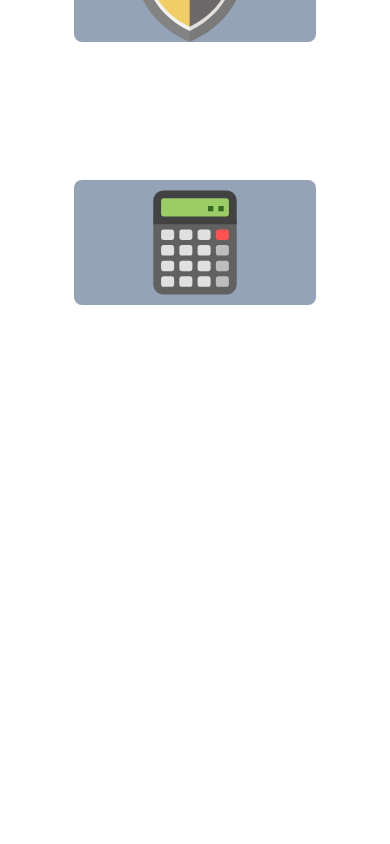
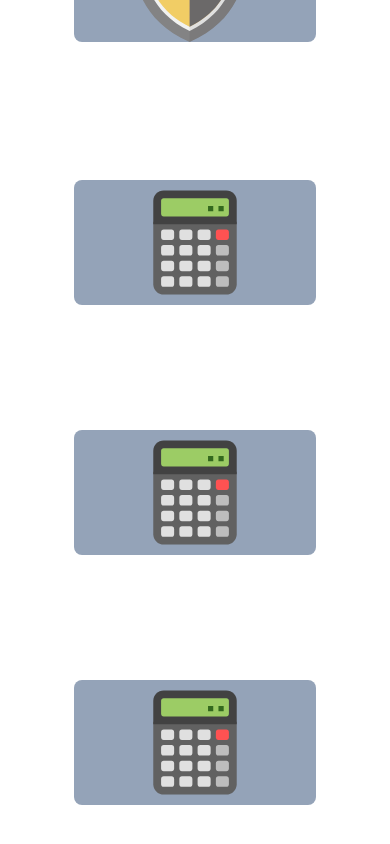
Before and after one commit to Schocs/portfolio, a React (Vite) app: page / in a window 390 px wide. Shown: the part 3343-4187 px from the top of the page. Before the commit the page ends 3837 px from the top, so only its background shows below. Built offline with nearby package versions, Linux system fonts and the light colour scheme.

Commit message:
Responsividade da parte de Projetos. Faltam projetos...

```diff
--- a/src/components/ProjectItem.jsx
+++ b/src/components/ProjectItem.jsx
@@ -2,7 +2,7 @@ import React from 'react'
 
 const ProjectItem = ( { image, alt, titulo, descricao, stack, link } ) => {
   return (
-    <a href={link} className='relative w-[90%] m-auto sm:mb-[100px] h-[250px] sm:h-[40%] items-center group group-hover:mb-[64px] flex flex-col justify-center hover:sm:flex-row hover:justify-between hover:scale-110 duration-200'>
+    <a href='#' className='relative w-[90%] m-auto sm:mb-[100px] h-[250px] sm:h-[40%] items-center group hover:mb-[64px] hover:sm:mb-[15%] flex flex-col justify-center hover:sm:flex-row hover:justify-between hover:scale-110 duration-200'>
         <div className='relative w-[75%] h-[50%] group-hover:h-[40%] group-hover:sm:h-[90%] sm:w-[50%] group-hover:sm:w-[45%] sm:h-[120%] m-auto bg-slate-400 rounded-lg duration-200 hover:cursor-pointer'>
             <img src={image} alt={alt} className='rounded-lg object-fill h-full w-full' />
             <div className='absolute mt-[-1] invisible group-hover:visible w-full h-[15%] m-auto bg-slate-400 rounded-lg p-1'>
@@ -16,10 +16,10 @@ const ProjectItem = ( { image, alt, titulo, descricao, stack, link } ) => {
                 </h2>
             </div>
             <div className='h-[75%] w-full m-auto p-y'>
-                <p className='font-normal font-montserrat md:text-sm text-xs text-slate-900'>{descricao}</p>
+                <p className='font-normal font-montserrat md:text-sm text-xs text-slate-900 group-hover:md:text-sm group-hover:[font-size:10px]'>{descricao}</p>
             </div>
             <div className='absolute invisible group-hover:visible group-hover:mb-[50px] group-hover:sm:mb-[0px] w-full h-[15%] m-auto ml-[-5px] mt-[17.5px] sm:ml-[-8px] sm:mt-[24px] bg-slate-400 rounded-lg p-1'>
-                <p className='font-extralight font-montserrat md:text-sm text-xs text-slate-600 text-center'>{stack}</p>
+                <p className='font-extralight font-montserrat md:text-sm text-xs text-slate-600 text-center group-hover:[font-size:10px] group-hover:sm:[font-size:14px]'>{stack}</p>
             </div>
         </div>
     </a>
--- a/src/components/Projects.jsx
+++ b/src/components/Projects.jsx
@@ -12,6 +12,20 @@ const Projects = () => {
       descricao:'Este é um projeto básico de segurança em uma aplicação Spring Boot. Funciona com a geração de um JWT para autenticação, e dentro do token é possível se passar roles para autorização de acesso. No entanto, este projeto contém apenas a parte inicial da segurança. Utilizei JavaDoc para documentar o projeto.',
       stack:'SpringSecurity 6.0, SpringBoot 3.0.1, Java 17',
       link:'https://github.com/Schocs/JwtSeguranca'
+    },
+    {
+      image:calculator,
+      titulo:'Calculadora - FrontEnd',
+      descricao:'Uma descricao',
+      stack:'React, JavaScript, CSS',
+      link:'https://www.google.com'
+    },
+    {
+      image:calculator,
+      titulo:'Calculadora - FrontEnd',
+      descricao:'Uma descricao',
+      stack:'React, JavaScript, CSS',
+      link:'https://www.google.com'
     },
     {
       image:calculator,
```
